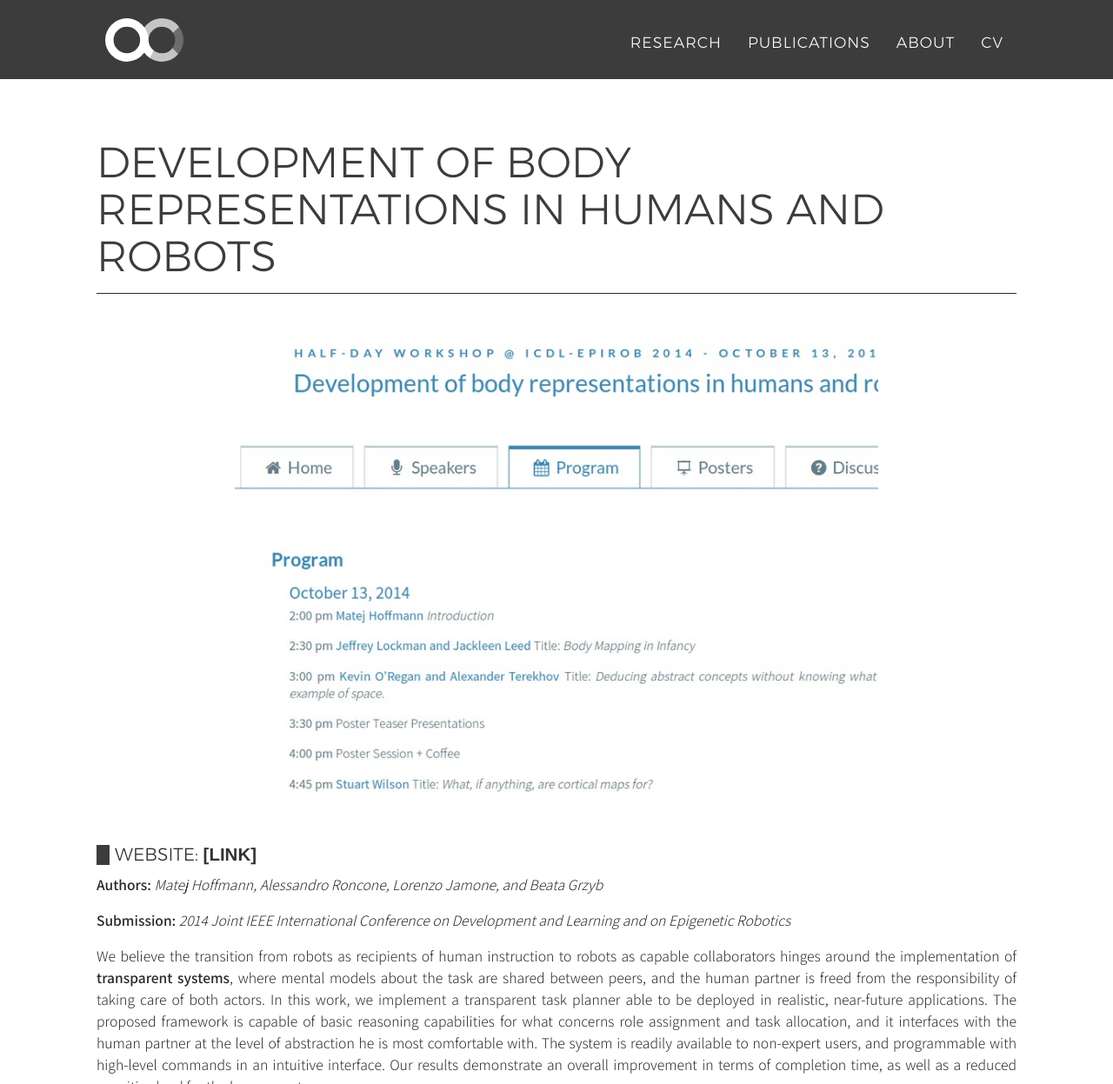
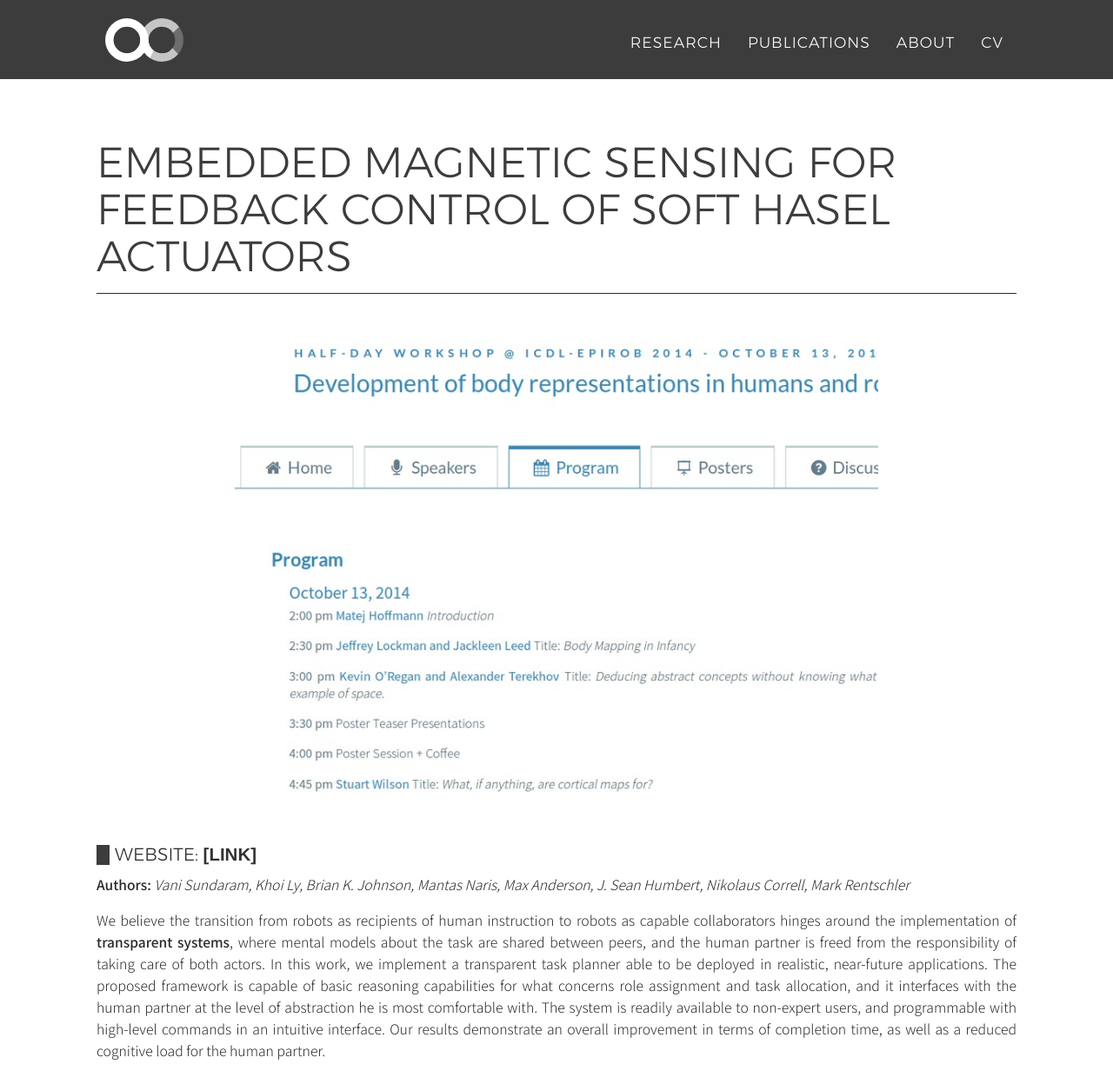
Before and after one commit to KhoiDLy/KhoiDLy.github.io, a Jekyll site: the page built from _posts/research/Integrated system and controller design/2014-09-01-DevelopmentofBodyRepresentations.md, in a window 1280 px wide and 1400 px high, cut to the strip 0-1247 px from the top of the window. Shown: the whole strip at 87% size. Built offline with Jekyll 4.4.1, drawn with Linux system fonts in a browser that asks for light colours; nearby versions of some CDN libraries; some web fonts are replaced.

Commit message:
Changes to the file

```diff
--- a/_posts/research/Integrated system and controller design/2014-09-01-DevelopmentofBodyRepresentations.md
+++ b/_posts/research/Integrated system and controller design/2014-09-01-DevelopmentofBodyRepresentations.md
@@ -1,14 +1,16 @@
 ---
-title: Development of body representations in humans and robots
+title: Embedded Magnetic Sensing for Feedback Control of Soft HASEL Actuators
 link:  http://www.icub.org/other/icdl-epirob-2014/dbr_workshop.html
 link-alt: website
 img: developmentofbodyrepresentations.jpg
 img-thumb: developmentofbodyrepresentations_thumb.jpg
-alt: development-of-body-representations-website
-description: Half-day workshop at ICDL-EPIROB 2014 Conference
-tags: [research,robotics,icub,robot,humanoids,cognitive robotics,body representations,body schema,icdl,epirob,2014,workshop,website,html5,css,design,flat design]
-authors: Matej Hoffmann, Alessandro Roncone, Lorenzo Jamone, and Beata Grzyb
-submission: 2014 Joint IEEE International Conference on Development and Learning and on Epigenetic Robotics
+alt: Embedded Magnetic Sensing for Feedback Control of Soft HASEL Actuators
+description: Embedded Magnetic Sensing for Feedback Control of Soft HASEL Actuators
+tags: [research,robotics,baxter,hri,human robot interaction,collaborative manufacturing,human robot collaboration,advanced manufacturing,open source,github]
+authors: Vani Sundaram, Khoi Ly, Brian K. Johnson, Mantas Naris, Max Anderson, J. Sean Humbert, Nikolaus Correll, Mark Rentschler
+# submission: Soft Robotics 2020
+# paper_pdf: "2020_KhoiLy_CapacitiveSelfSensing"
+# paper_title: "Miniaturized circuitry for capacitive self-sensing and closed-loop control of soft electrostatic transducers"
 ---
 We believe the transition from robots as recipients of human instruction to robots as capable collaborators hinges around the implementation of **transparent systems**, where mental models about the task are shared between peers, and the human partner is freed from the responsibility of taking care of both actors.
 In this work, we implement a transparent task planner able to be deployed in realistic, near-future applications. The proposed framework is capable of basic reasoning capabilities for what concerns role assignment and task allocation, and it interfaces with the human partner at the level of abstraction he is most comfortable with. The system is readily available to non-expert users, and programmable with high-level commands in an intuitive interface. Our results demonstrate an overall improvement in terms of completion time, as well as a reduced cognitive load for the human partner.
```
Also changed, not shown: _posts/research/Integrated system and controller design/2014-06-08-doubleTouch.md (+15 -8 lines).
